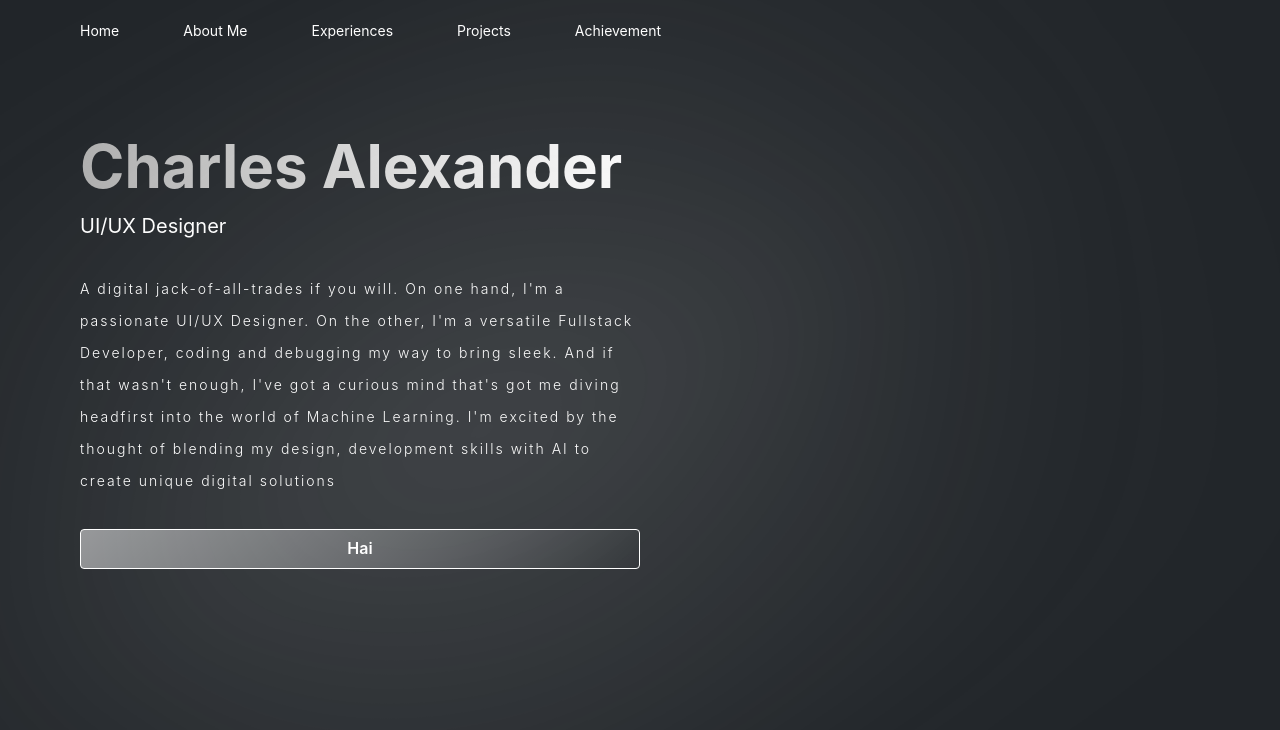
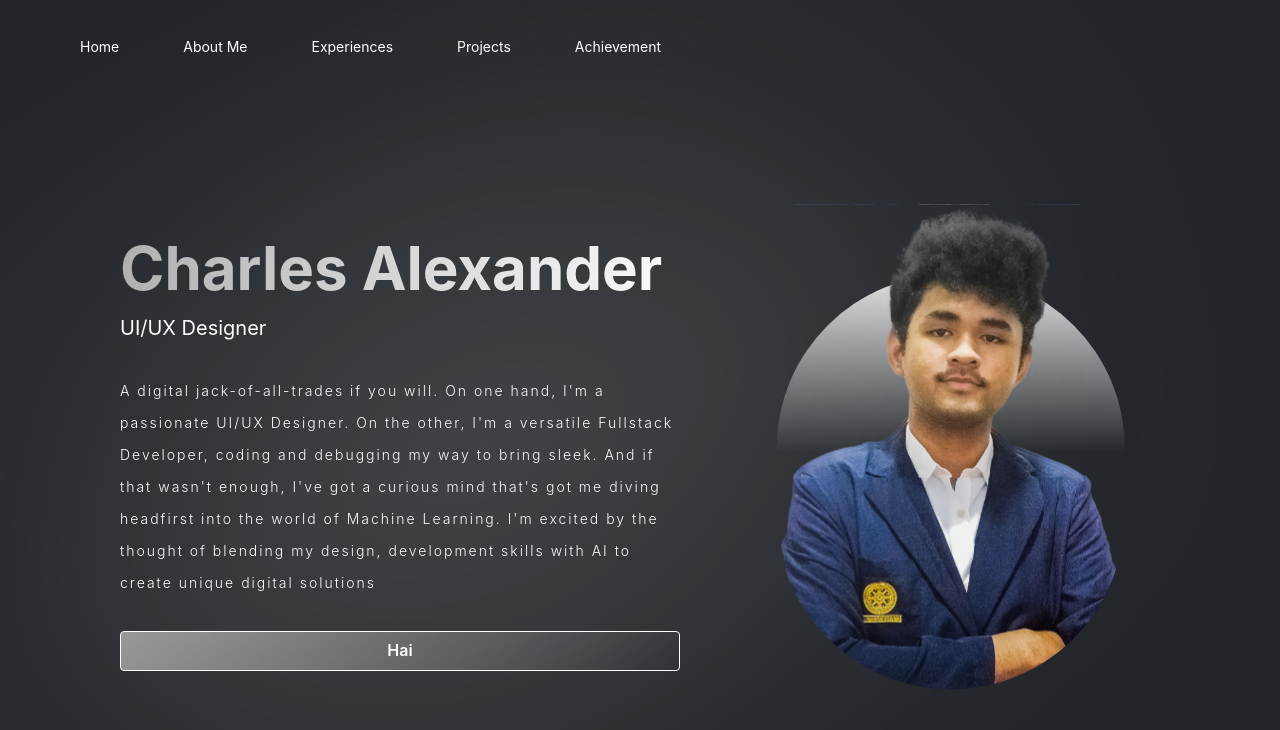
Before and after one commit to alxdrr/portfolio, a React (Vite) app: page / in a window 1280 px wide. Shown: the top 730 px of the page. Built offline with nearby package versions, Linux system fonts and the light colour scheme.

Commit message:
add responsive image hero

```diff
--- a/src/App.jsx
+++ b/src/App.jsx
@@ -4,9 +4,11 @@ import { Flex } from "@chakra-ui/react";
 
 function App() {
   return (
-    <Flex w="100vw" flexDir="column" justify="center" align="start" h="100vh" backgroundColor="#212529" mt={0}>
-      <Navbar />
-      <Hero />
+    <Flex backgroundColor="#212529" w="100vw" h="100vh">
+      <Flex w="100vw" maxW="1440px" m="auto" flexDir="column" justify="start" align="center" h="100vh" mt={0}>
+        <Navbar />
+        <Hero />
+      </Flex>
     </Flex>
   );
 }
--- a/src/components/hero.jsx
+++ b/src/components/hero.jsx
@@ -1,11 +1,11 @@
-import { Flex, Text, Spacer, Button } from "@chakra-ui/react";
-import Btn from "./button";
+import { Flex, Text, Image, Spacer, Button, Box } from "@chakra-ui/react";
+import heroImage from "../assets/Image.svg";
 import Light from "./light";
 function Navbar() {
   return (
-    <Flex w="100%" height="100vh" maxW="1440" gap={16} align="center" justify="start" px={20} py={5}>
+    <Flex height="100%" w="100%" maxW="1440" gap={16} align="center" justify="start" px={20} py={5}>
       <Light></Light>
-      <Flex flexDir="row" h="100%" py={10}>
+      <Flex align="center" justify="space-around" flexDir="row">
         <Flex flexDir="column" maxW="50%" gap={8}>
           <Flex flexDir="column">
             <Text color="white" bgGradient="linear(to-l, #FFFFFF, #AEAEAE)" bgClip="text" fontSize="6xl" fontWeight="bold">
@@ -16,11 +16,14 @@ function Navbar() {
             </Text>
           </Flex>
           <Text textStyle="p" color="white" fontSize="sm">
-            A digital jack-of-all-trades if you will. On one hand, I'm a passionate UI/UX Designer. On the other, I'm a versatile Fullstack Developer, coding and debugging my way to bring sleek. And if that wasn't enough, I've got a curious
-            mind that's got me diving headfirst into the world of Machine Learning. I'm excited by the thought of blending my design, development skills with AI to create unique digital solutions
+            A digital jack-of-all-trades if you will. On one hand, I&apos;m a passionate UI/UX Designer. On the other, I&apos;m a versatile Fullstack Developer, coding and debugging my way to bring sleek. And if that wasn&apos;t enough,
+            I&apos;ve got a curious mind that&apos;s got me diving headfirst into the world of Machine Learning. I&apos;m excited by the thought of blending my design, development skills with AI to create unique digital solutions
           </Text>
           <Button>Hai</Button>
         </Flex>
+        <Box width={[0, 0, 240, 320, 400, null]}>
+          <Image h="100%" objectFit="fit" src={heroImage} alt="Profile Picture" />
+        </Box>
       </Flex>
     </Flex>
   );
--- a/src/components/navbar.jsx
+++ b/src/components/navbar.jsx
@@ -1,7 +1,7 @@
 import { Flex, Text } from "@chakra-ui/react";
 function Navbar() {
   return (
-    <Flex w="100%" maxW="1440" gap={16} align="center" justify="start" px={20} py={5}>
+    <Flex w="100%" maxW="1440" gap={16} align="center" justify="start" px={20} py={9}>
       <a href="">
         <Text color="white" fontSize="sm">
           Home
```
Also changed, not shown: src/assets/Image.svg (added).
